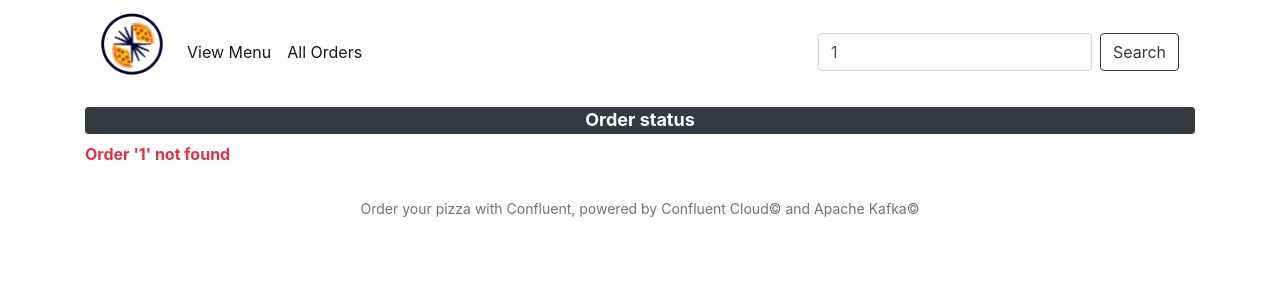
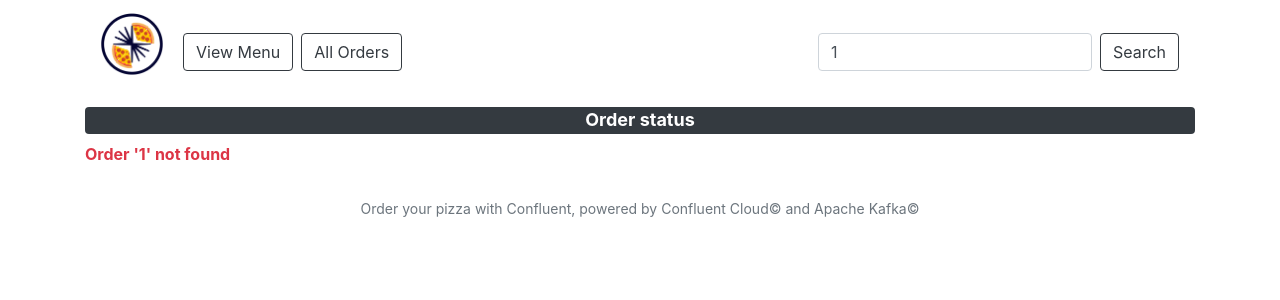
Before and after one commit to ifnesi/python-kafka-microservices, a Flask app: page /orders/1 in a window 1280 px wide. Shown: the top 300 px of the page. Run offline with Flask 2, Linux system fonts and the light colour scheme; data that the repository does not hold is empty; parts of the project's set-up code (start-up, migrations or seed data) failed here and were passed over; some libraries are stand-ins or nearby versions.

Commit message:
Minor layout changes

```diff
--- a/static/css/main.css
+++ b/static/css/main.css
@@ -1,5 +1,8 @@
-.nav-link:hover {
-    text-decoration: underline;
+.menu-link:hover {
+    background: #343a40;
+    background-color: #343a40;
+    text-decoration: none;
+    color: white;
 }
 
 .img_border {
--- a/templates/root.html
+++ b/templates/root.html
@@ -6,11 +6,11 @@
     <link rel="icon" type="image/png" href="{{ url_for('static', filename='images/favicon.ico') }}">
     <meta charset="utf-8">
     <meta name="viewport" content="width=device-width, initial-scale=1">
-    <link rel="stylesheet" href="{{ url_for('static', filename='css/bootstrap.min.css') }}?v=2">
-    <link rel="stylesheet" href="{{ url_for('static', filename='css/main.css') }}?v=2">
-    <script src="{{ url_for('static', filename='js/jquery.min.js') }}?v=2"></script>
-    <script src="{{ url_for('static', filename='js/bootstrap.bundle.min.js') }}?v=2"></script>
-    <script src="{{ url_for('static', filename='js/main.js') }}?v=2"></script>
+    <link rel="stylesheet" href="{{ url_for('static', filename='css/bootstrap.min.css') }}?v=3">
+    <link rel="stylesheet" href="{{ url_for('static', filename='css/main.css') }}?v=3">
+    <script src="{{ url_for('static', filename='js/jquery.min.js') }}?v=3"></script>
+    <script src="{{ url_for('static', filename='js/bootstrap.bundle.min.js') }}?v=3"></script>
+    <script src="{{ url_for('static', filename='js/main.js') }}?v=3"></script>
     {% block header %}{% endblock %}
 </head>
 
@@ -28,10 +28,12 @@
             <div class="collapse navbar-collapse" id="navbarSupportedContent">
                 <ul class="navbar-nav mr-auto">
                     <li class="nav-item active">
-                        <a class="nav-link" href="/" title="Place your order">View Menu</a>
+                        <a class="btn btn-outline-dark menu-link m-1" href="/" title="Place your order">View
+                            Menu</a>
                     </li>
                     <li class="nav-item active">
-                        <a class="nav-link" href="/orders" title="View all orders">All Orders</a>
+                        <a class="btn btn-outline-dark menu-link m-1" href="/orders" title="View all orders">All
+                            Orders</a>
                     </li>
                 </ul>
                 <div class="form-inline my-2 my-lg-0">
--- a/templates/view_order.html
+++ b/templates/view_order.html
@@ -1,7 +1,7 @@
 {% extends 'root.html' %}
 
 {% block header %}
-<script src="{{ url_for('static', filename='js/ajax_order.js') }}?v=2"></script>
+<script src="{{ url_for('static', filename='js/ajax_order.js') }}?v=3"></script>
 {% endblock %}
 
 {% block content %}
```
